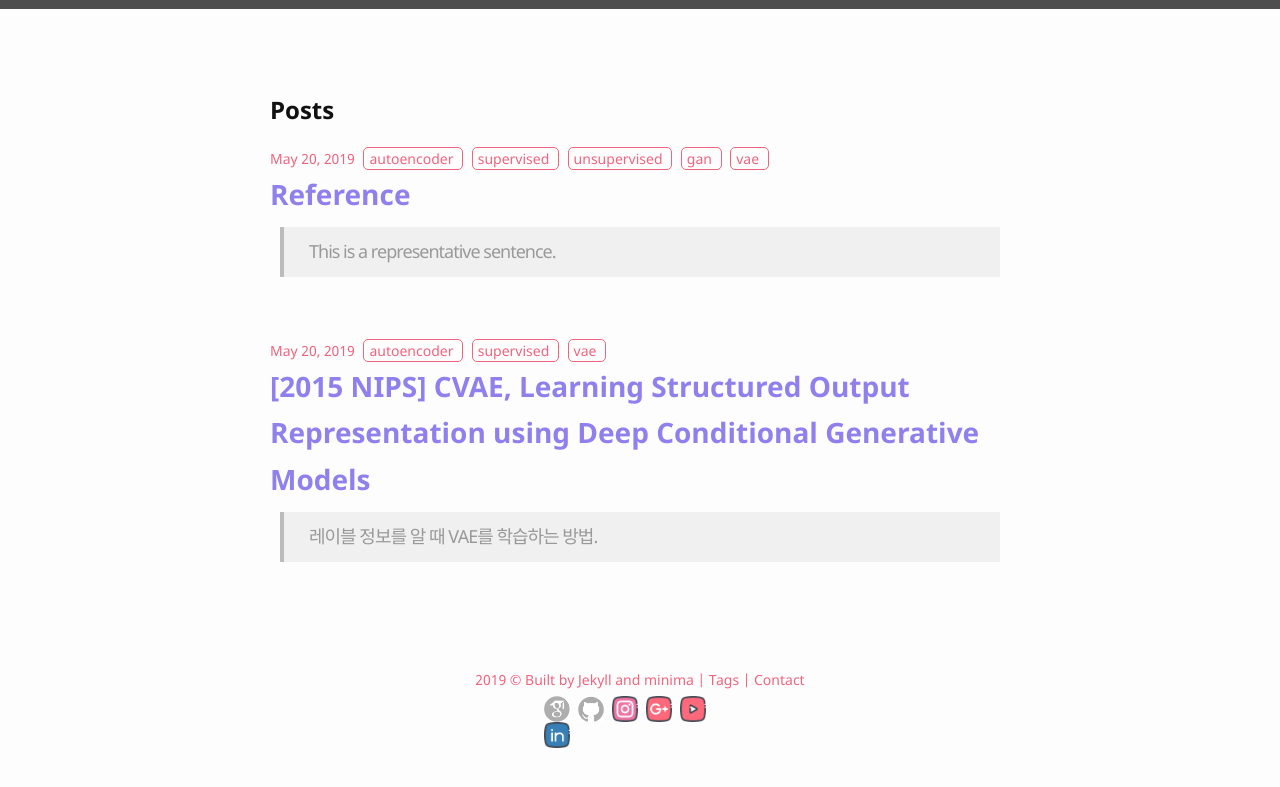
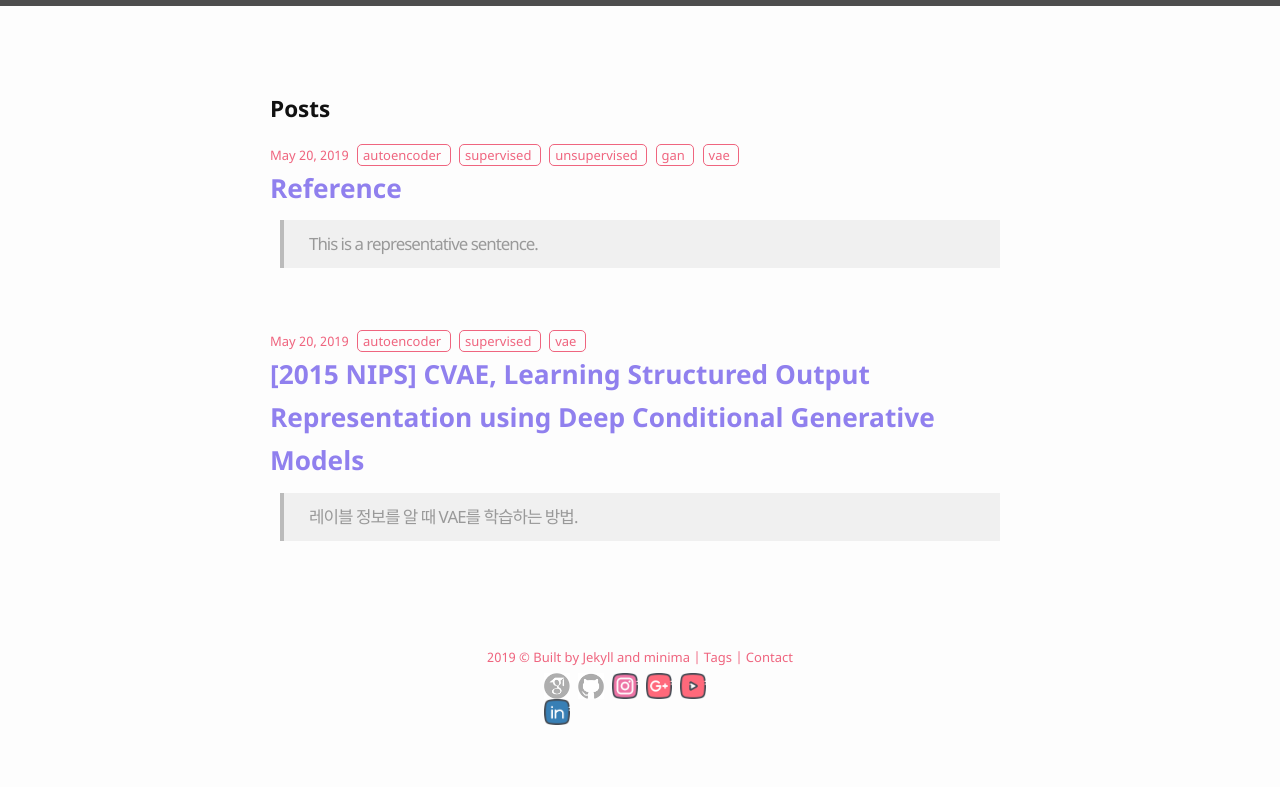
Before and after one commit to bismex/bismex.github.io, a Jekyll site: the page built from index.html, in a window 1280 px wide. Shown: the top 787 px of the page. Built offline with Jekyll 4.4.1, drawn with Linux system fonts in a browser that asks for light colours.

Commit message:
Update main.scss

```diff
--- a/_sass/main.scss
+++ b/_sass/main.scss
@@ -5,9 +5,9 @@
 
 // Define defaults for each variable.
 $base-font-family: "Noto Sans", "Helvetica Neue", Helvetica, Arial, sans-serif !default;
-$base-font-size:   16px !default;
+$base-font-size:   15px !default;
 $base-font-weight: 400 !default;
-$small-font-size:  $base-font-size * 0.875 !default;
+$small-font-size:  13px !default;
 $base-line-height: 1.65 !default;
 
 $spacing-unit:     30px !default;
```
